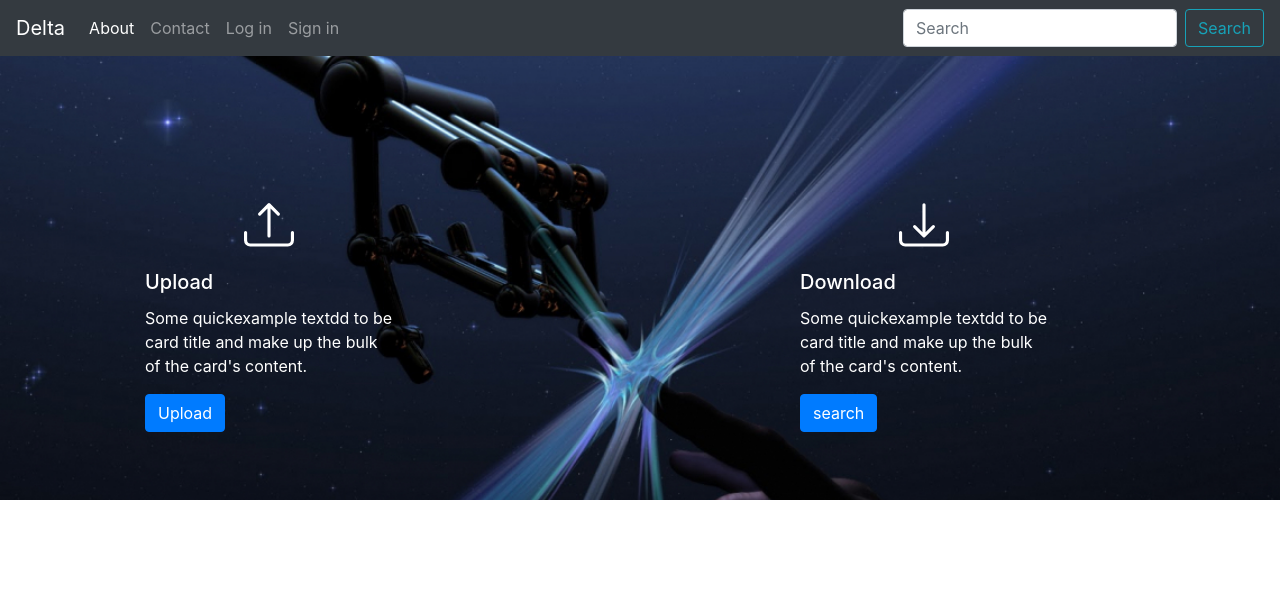
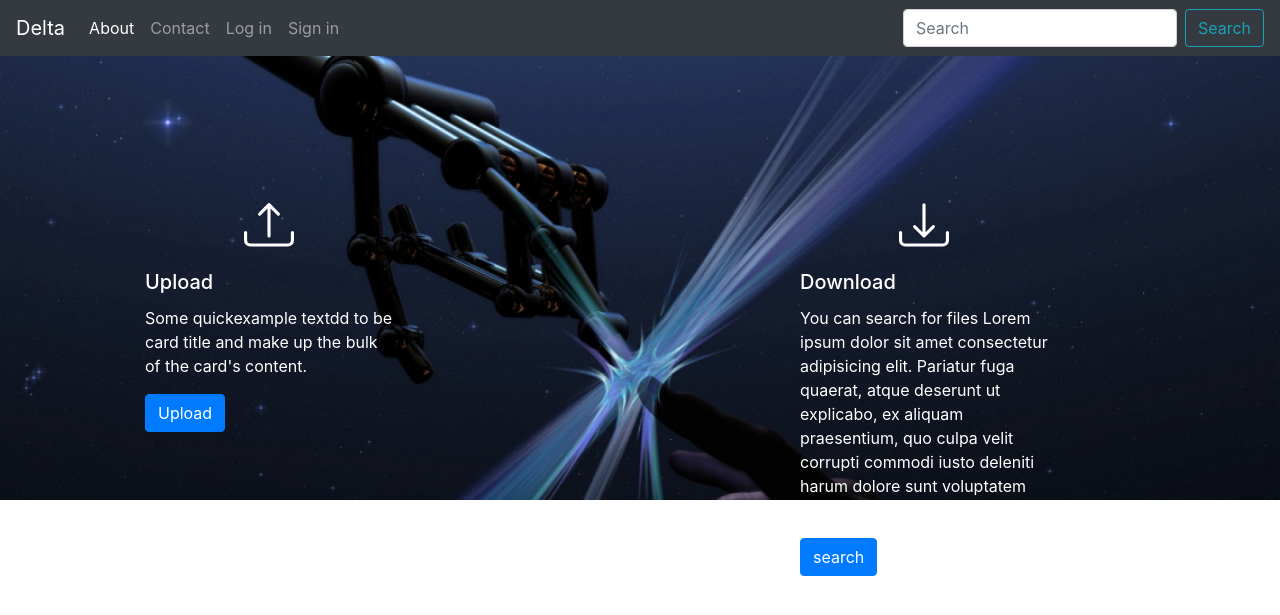
Before and after one commit to M-Dimbio/DeltaWeb-1, a Flask app: page / in a window 1280 px wide. Shown: the top 615 px of the page. Run offline with Flask 2, Linux system fonts and the light colour scheme; some libraries are stand-ins or nearby versions.

Commit message:
adding text

```diff
--- a/Templates/index.html
+++ b/Templates/index.html
@@ -83,7 +83,7 @@
           </svg>
           <div class="card-body">
             <h5 class="card-title">Download</h5>
-            <p class="card-text">Some quickexample textdd to be card title and make up the bulk of the card's content.</p>
+            <p class="card-text">You can search for files Lorem ipsum dolor sit amet consectetur adipisicing elit. Pariatur fuga quaerat, atque deserunt ut explicabo, ex aliquam praesentium, quo culpa velit corrupti commodi iusto deleniti harum dolore sunt voluptatem similique.</p>
             <a href="#" class="btn btn-primary">search</a>
           </div>
         </div>
```
